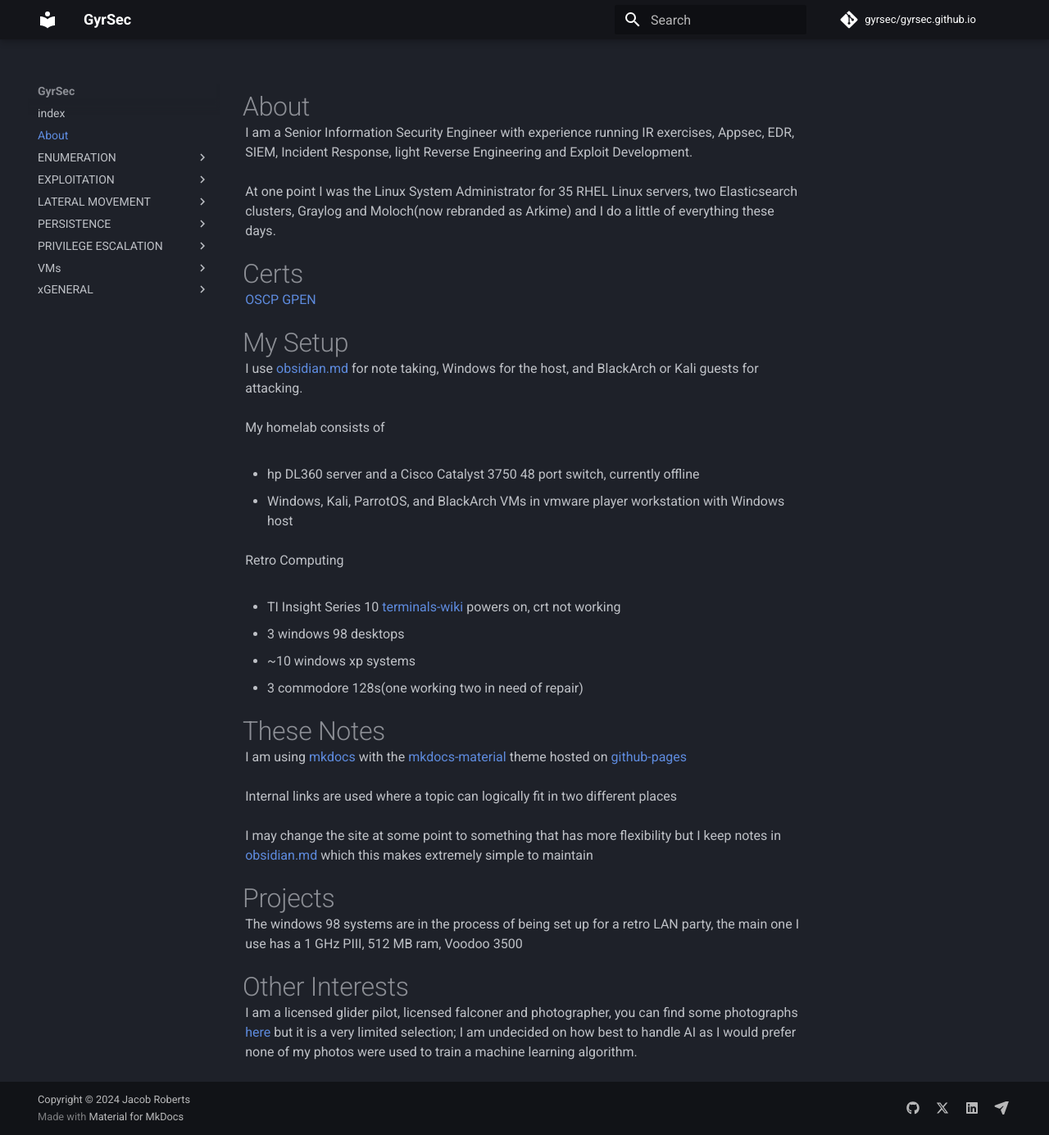
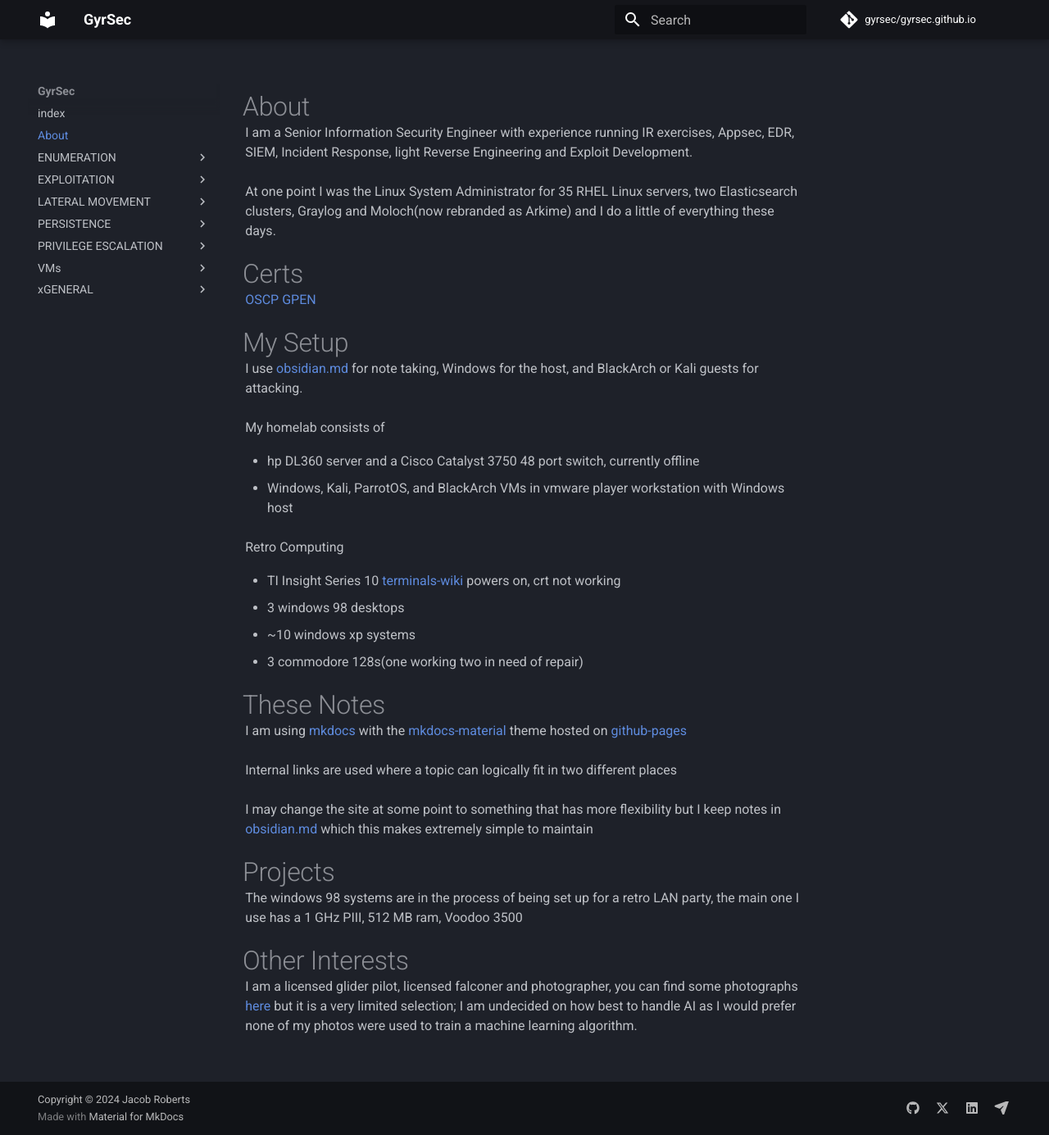
Before and after one commit to gyrsec/gyrsec.github.io, an MkDocs documentation site: the page built from docs/about.md, in a window 1280 px wide and 1385 px high. Shown: the whole window at 82% size. Built offline with MkDocs 1.6.1 and Material for MkDocs 9.7.7, drawn with Linux system fonts in a browser that asks for light colours; comment, search, counter and statistics services are not loaded.

Commit message:
more compact lists

```diff
--- a/docs/.obsidian/snippets/headers.css
+++ b/docs/.obsidian/snippets/headers.css
@@ -17,3 +17,8 @@
     margin-top: 0.25em;
     margin-left: 0.2em;
 }
+
+.md-typeset ul {
+    margin-bottom: 1em;
+    margin-top: -1em;
+}
--- a/docs/headers.css
+++ b/docs/headers.css
@@ -17,3 +17,8 @@
     margin-top: 0.25em;
     margin-left: 0.2em;
 }
+
+.md-typeset ul {
+    margin-bottom: 1em;
+    margin-top: -1em;
+}
```
